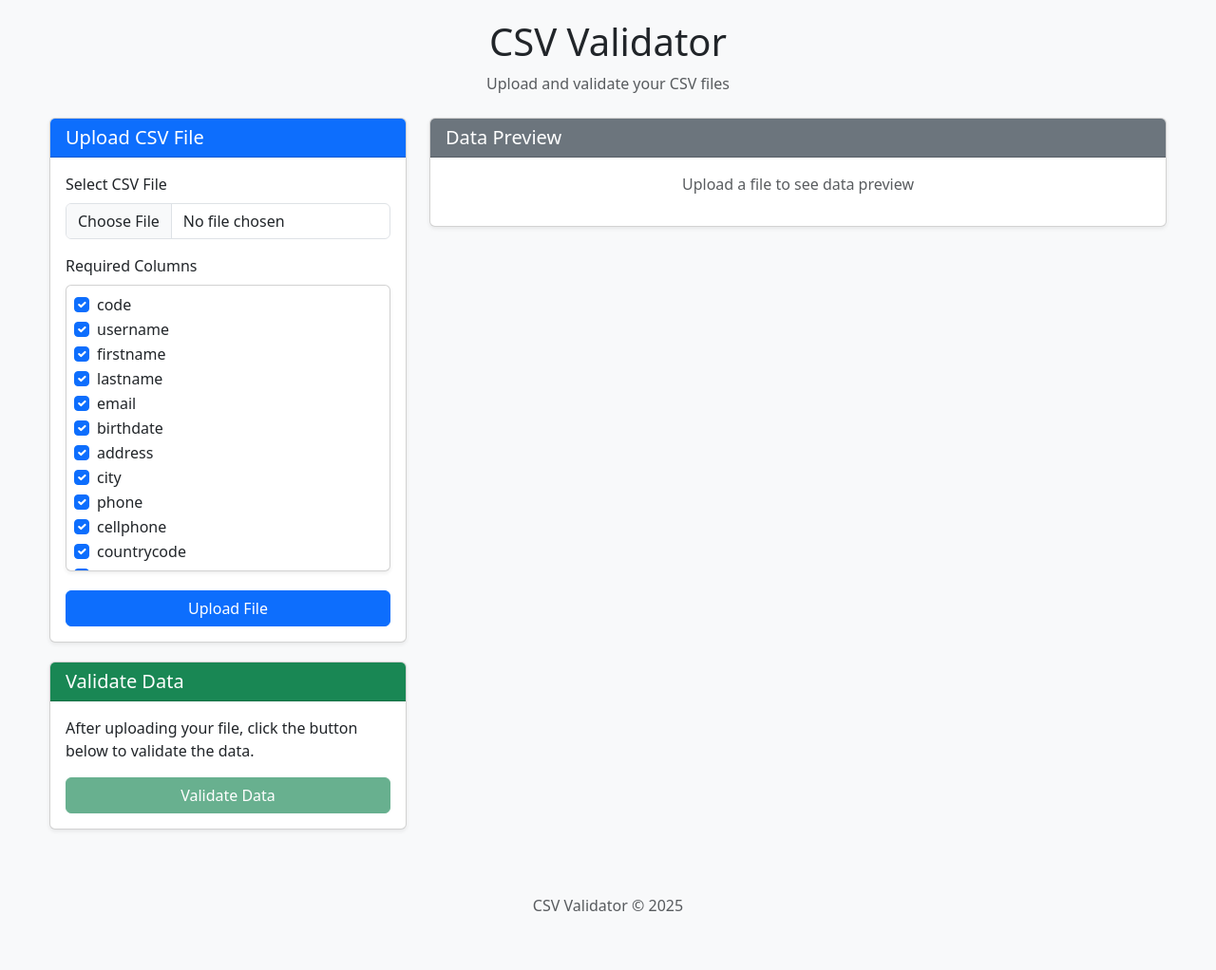
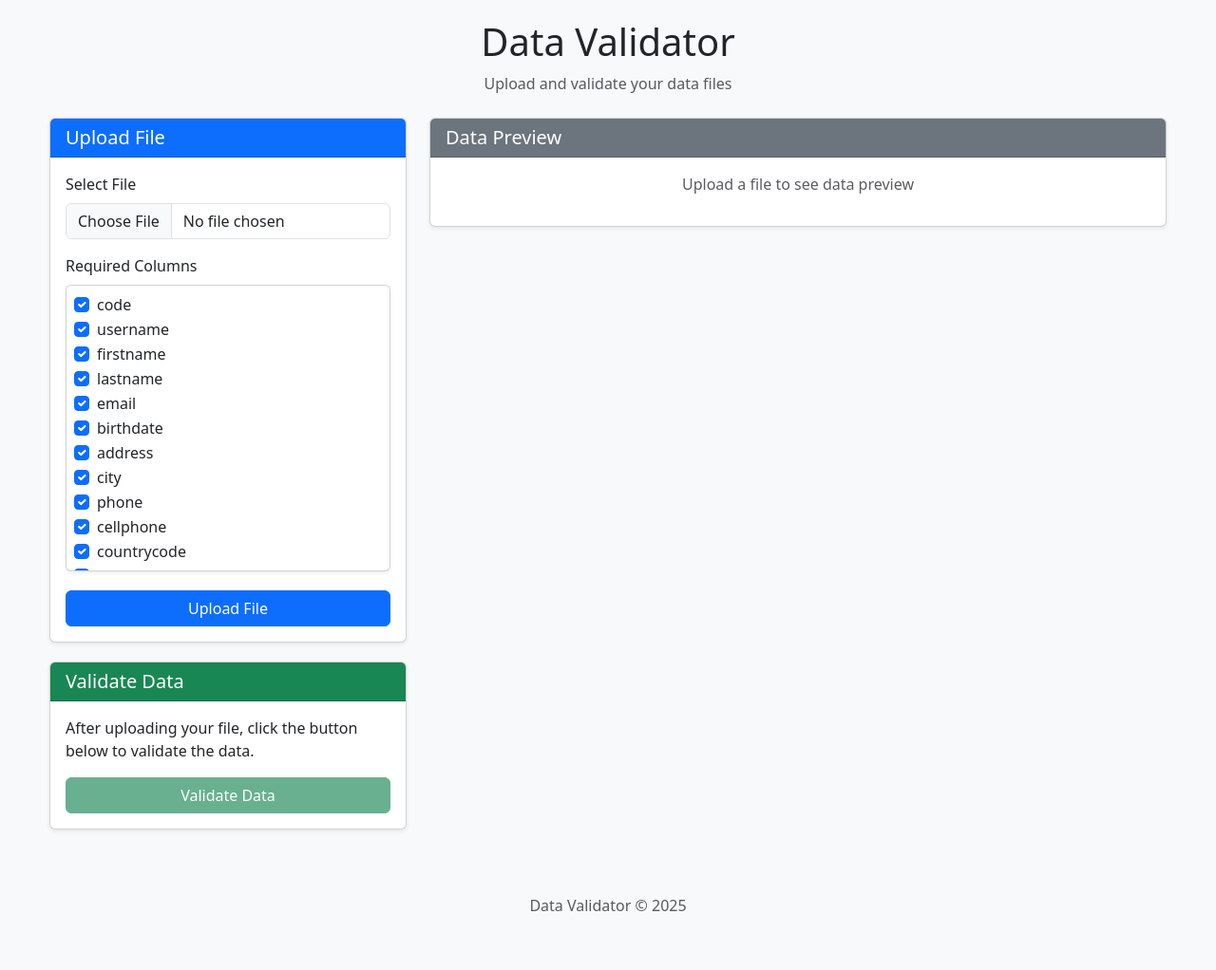
Before and after one commit to Elektritakso/data_validation_reg, a Flask app: page / in a window 1280 px wide. Shown: the whole page at 95% size. Run offline with Flask 3, Linux system fonts and the light colour scheme; some libraries are stand-ins or nearby versions.

Commit message:
Renaming tool

```diff
--- a/templates/index.html
+++ b/templates/index.html
@@ -3,7 +3,7 @@
 <head>
     <meta charset="UTF-8">
     <meta name="viewport" content="width=device-width, initial-scale=1.0">
-    <title>CSV Validator</title>
+    <title>Data Validator</title>
 
 
     <link href="https://cdn.jsdelivr.net/npm/bootstrap@5.3.0/dist/css/bootstrap.min.css" rel="stylesheet">
@@ -81,8 +81,8 @@
 <body>
     <div class="container">
         <header class="mb-4">
-            <h1 class="text-center">CSV Validator</h1>
-            <p class="text-center text-muted">Upload and validate your CSV files</p>
+            <h1 class="text-center">Data Validator</h1>
+            <p class="text-center text-muted">Upload and validate your data files</p>
         </header>
 
 
@@ -94,12 +94,12 @@
             <div class="col-lg-4">
                 <div class="card">
                     <div class="card-header bg-primary text-white">
-                        <h5 class="mb-0">Upload CSV File</h5>
+                        <h5 class="mb-0">Upload File</h5>
                     </div>
                     <div class="card-body">
                         <form id="upload-form" enctype="multipart/form-data">
                             <div class="mb-3">
-                                <label for="file-input" class="form-label">Select CSV File</label>
+                                <label for="file-input" class="form-label">Select File</label>
                                 <div class="file-input-container">
                                     <input type="file" class="form-control" id="file-input" accept=".csv,.txt">
                                 </div>
@@ -202,7 +202,7 @@
                         <h5 class="mb-0">Column Mapping</h5>
                     </div>
                     <div class="card-body">
-                        <p>Map your CSV columns to the required fields:</p>
+                        <p>Map your columns to the required fields:</p>
                         <div id="column-mappings-container">
 
                         </div>
@@ -240,7 +240,7 @@
         </div>
 
         <footer class="mt-5 text-center text-muted">
-            <p>CSV Validator &copy; 2025</p>
+            <p>Data Validator &copy; 2025</p>
         </footer>
     </div>
 
```
